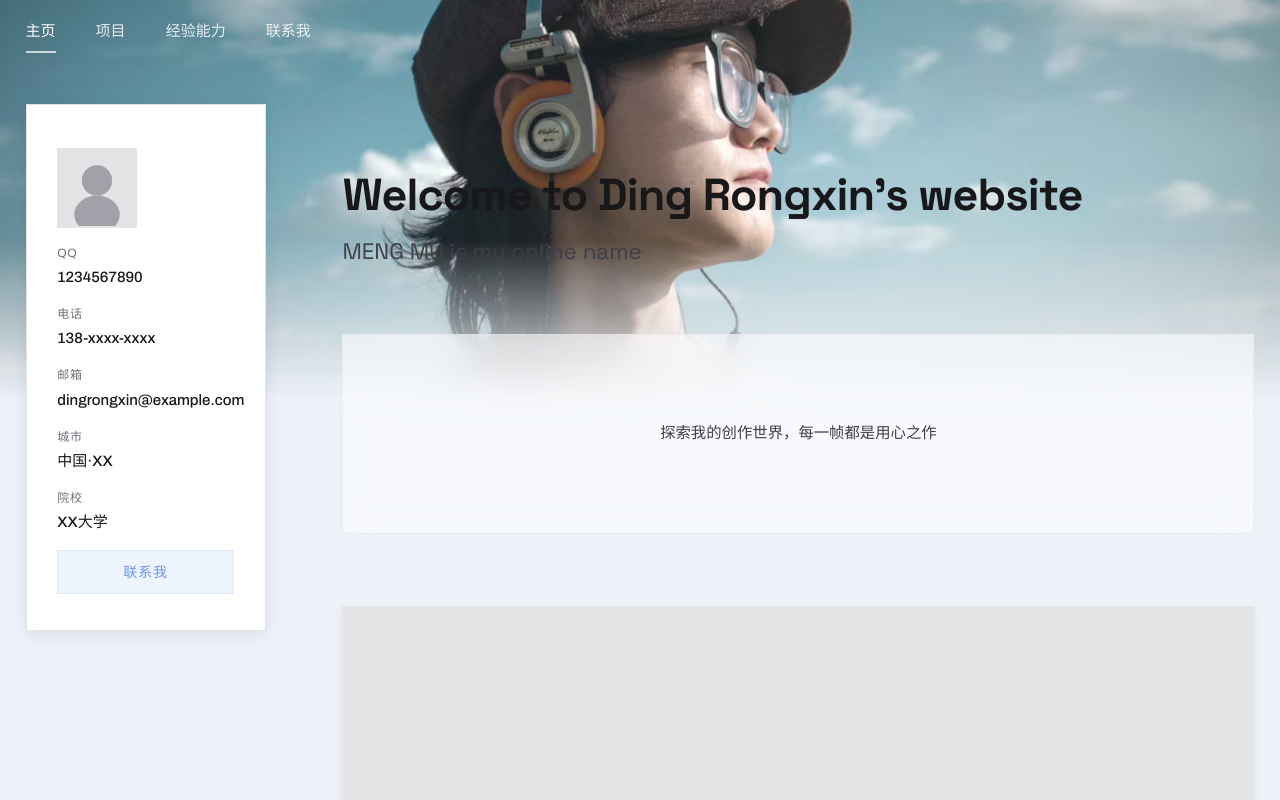
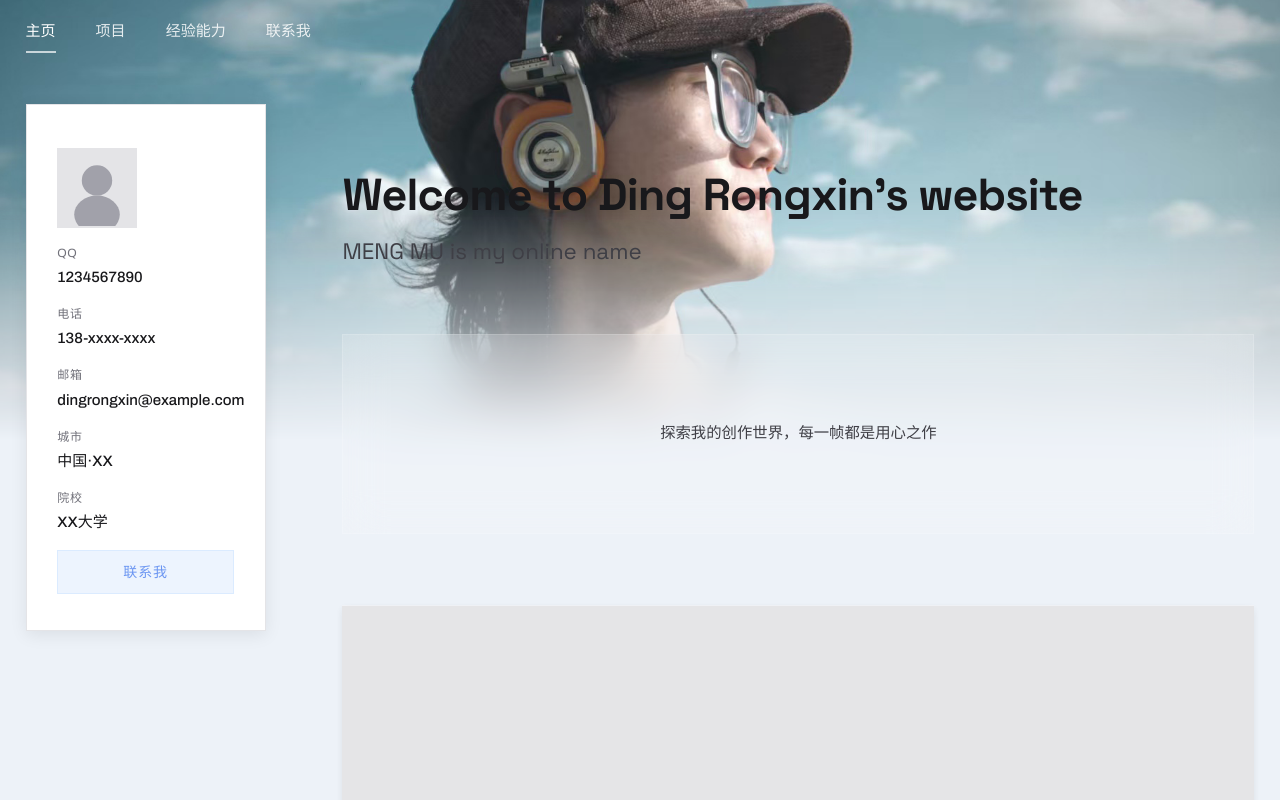
Before and after one commit to AILUN04/My-work, a Vue app: page / in a window 1280 px wide. Shown: the top 800 px of the page. Built offline with nearby package versions, Linux system fonts and the light colour scheme.

Commit message:
feat: extend hero bg 10%, smoother gradient fade, transparent glass box

```diff
--- a/src/views/HomePage.vue
+++ b/src/views/HomePage.vue
@@ -173,11 +173,11 @@ onUnmounted(() => {
   top: 0;
   left: 0;
   right: 0;
-  height: 50vh;
-  min-height: 360px;
+  height: 55vh;
+  min-height: 400px;
   background: url('/images/hero-bg.jpg') center/cover no-repeat;
-  mask-image: linear-gradient(to bottom, black 60%, transparent 100%);
-  -webkit-mask-image: linear-gradient(to bottom, black 60%, transparent 100%);
+  mask-image: linear-gradient(to bottom, black 45%, transparent 100%);
+  -webkit-mask-image: linear-gradient(to bottom, black 45%, transparent 100%);
   z-index: 0;
 }
 
@@ -305,10 +305,10 @@ onUnmounted(() => {
   margin-bottom: clamp(40px, 6vh, 64px);
   width: clamp(840px, 75vw, 1080px);
   max-width: 100%;
-  background: rgba(255, 255, 255, 0.55);
-  backdrop-filter: blur(16px);
-  -webkit-backdrop-filter: blur(16px);
-  border: 1px solid rgba(228, 228, 231, 0.6);
+  background: rgba(255, 255, 255, 0.12);
+  backdrop-filter: blur(20px);
+  -webkit-backdrop-filter: blur(20px);
+  border: 1px solid rgba(255, 255, 255, 0.15);
   border-radius: 0;
   padding: clamp(48px, 10vh, 96px) clamp(20px, 3vw, 40px);
   min-height: clamp(180px, 25vh, 320px);
```
